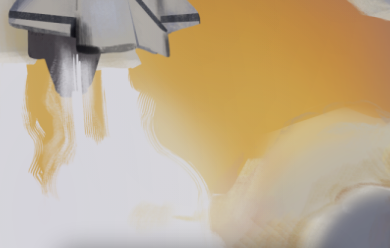
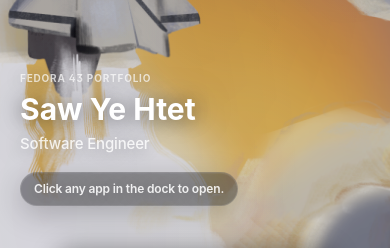
Before and after one commit to sawyairhtet/portfolio, a React (Vite) app: page / in a window 390 px wide. Shown: the part 520-768 px from the top of the page. Built offline with nearby package versions, Linux system fonts and the light colour scheme; no server answers.

Commit message:
feat: enhance desktop welcome section with responsive styles and update role description to Software Engineer

```diff
--- a/css/components/layout.css
+++ b/css/components/layout.css
@@ -35,6 +35,65 @@ body .wallpaper.custom-wallpaper {
     background: var(--custom-wallpaper-bg);
 }
 
+.desktop-welcome {
+    position: absolute;
+    left: clamp(24px, 6vw, 84px);
+    bottom: clamp(116px, 17vh, 176px);
+    z-index: 9;
+    max-width: min(460px, calc(100vw - 48px));
+    color: var(--text-on-accent);
+    pointer-events: none;
+    text-shadow:
+        0 2px 20px rgba(0, 0, 0, 0.55),
+        0 0 42px rgba(0, 0, 0, 0.35);
+    animation: fadeInUp 0.45s var(--ease-out-expo) both;
+}
+
+.desktop-welcome-kicker {
+    display: block;
+    margin-bottom: 8px;
+    color: rgba(255, 255, 255, 0.72);
+    font-size: 12px;
+    font-weight: 700;
+    letter-spacing: 0.08em;
+    text-transform: uppercase;
+}
+
+.desktop-welcome h2 {
+    margin: 0;
+    color: inherit;
+    font-size: clamp(30px, 3.6vw, 46px);
+    font-weight: 750;
+    line-height: 0.95;
+    letter-spacing: 0;
+}
+
+.desktop-welcome p {
+    margin: 10px 0 0;
+    color: rgba(255, 255, 255, 0.82);
+    font-size: clamp(16px, 1.6vw, 21px);
+    font-weight: 500;
+    line-height: 1.35;
+}
+
+.desktop-welcome-hint {
+    display: inline-flex;
+    margin-top: 18px;
+    padding: 8px 13px;
+    border: 1px solid rgba(255, 255, 255, 0.14);
+    border-radius: 999px;
+    background: rgba(10, 10, 15, 0.38);
+    backdrop-filter: blur(14px) saturate(150%);
+    -webkit-backdrop-filter: blur(14px) saturate(150%);
+    color: rgba(255, 255, 255, 0.88);
+    font-size: 13px;
+    font-weight: 600;
+    line-height: 1.3;
+    box-shadow:
+        0 8px 30px rgba(0, 0, 0, 0.22),
+        inset 0 1px 0 rgba(255, 255, 255, 0.06);
+}
+
 /* Ambient glow overlay */
 .wallpaper::before {
     content: '';
@@ -69,3 +128,31 @@ body .wallpaper.custom-wallpaper {
 body.show-dock .main-content {
     padding-left: 0;
 }
+
+@media (max-width: 767px) {
+    .desktop-welcome {
+        left: 20px;
+        right: 20px;
+        bottom: calc(118px + env(safe-area-inset-bottom, 0px));
+        max-width: none;
+    }
+
+    .desktop-welcome-kicker {
+        font-size: 10px;
+    }
+
+    .desktop-welcome h2 {
+        font-size: 30px;
+        line-height: 1;
+    }
+
+    .desktop-welcome p {
+        max-width: 280px;
+        font-size: 15px;
+    }
+
+    .desktop-welcome-hint {
+        max-width: 100%;
+        font-size: 12px;
+    }
+}
--- a/src/components/apps/AboutApp.tsx
+++ b/src/components/apps/AboutApp.tsx
@@ -29,7 +29,7 @@ export function AboutApp() {
                     </picture>
                 </div>
                 <h2>Saw Ye Htet</h2>
-                <p className="about-tagline">Java-Focused Software Developer</p>
+                <p className="about-tagline">Software Engineer</p>
                 <div className="about-hero-actions">
                     <button
                         className="about-cta-btn about-cta-primary"
@@ -41,7 +41,7 @@ export function AboutApp() {
             </div>
             <div className="recruiter-summary" aria-label="Recruiter summary">
                 {[
-                    ['Role', 'Java-focused software developer'],
+                    ['Role', 'Software Engineer'],
                     ['Education', 'Singapore Polytechnic graduate'],
                     ['Location', 'Singapore'],
                     ['Availability', PROFILE.availability],
--- a/src/components/shell/DesktopShell.tsx
+++ b/src/components/shell/DesktopShell.tsx
@@ -23,7 +23,7 @@ import { ContextMenu } from '../ui/ContextMenu';
 import { PROFILE } from '../../config/profile';
 
 export function DesktopShell() {
-    const { openWindow } = useWindowManager();
+    const { openWindow, windows } = useWindowManager();
     const { playStartupDrum } = useSound();
     const { preferences } = usePreferences();
 
@@ -31,6 +31,9 @@ export function DesktopShell() {
     const [activitiesOpen, setActivitiesOpen] = useState(false);
     const [quickSettingsOpen, setQuickSettingsOpen] = useState(false);
     const [notifCenterOpen, setNotifCenterOpen] = useState(false);
+    const hasVisibleWindows = Array.from(windows.values()).some(
+        win => win.isOpen && !win.isMinimized
+    );
 
     // Track load time for uptime command
     useEffect(() => {
@@ -156,9 +159,19 @@ export function DesktopShell() {
             {/* Main Content */}
             <main id="main-content" className="main-content" role="main">
                 <h1 className="sr-only">
-                    Saw Ye Htet — Java-Focused Software Developer | Fedora 43 Desktop Portfolio
+                    Saw Ye Htet — Software Engineer | Fedora 43 Desktop Portfolio
                 </h1>
                 <Wallpaper />
+                {booted && !hasVisibleWindows && !activitiesOpen && (
+                    <section className="desktop-welcome" aria-label="Portfolio welcome">
+                        <span className="desktop-welcome-kicker">Fedora 43 Portfolio</span>
+                        <h2>{PROFILE.name}</h2>
+                        <p>Software Engineer</p>
+                        <span className="desktop-welcome-hint">
+                            Click any app in the dock to open.
+                        </span>
+                    </section>
+                )}
             </main>
 
             <div
--- a/src/context/WindowManagerContext.tsx
+++ b/src/context/WindowManagerContext.tsx
@@ -65,134 +65,127 @@ function createWindowInfo(appId: AppId, zIndex: number): WindowInfo {
 }
 
 export function WindowManagerProvider({ children }: { children: ReactNode }) {
-    const [windows, setWindows] = useState<Map<AppId, WindowInfo>>(new Map());
-    const [currentZIndex, setCurrentZIndex] = useState(100);
+    const [managerState, setManagerState] = useState({
+        windows: new Map<AppId, WindowInfo>(),
+        currentZIndex: 100,
+    });
     const [focusedApp, setFocusedApp] = useState<AppId | null>(null);
+    const { windows } = managerState;
 
-    const openWindow = useCallback(
-        (appId: AppId) => {
-            setWindows(prev => {
-                const next = new Map(prev);
+    const openWindow = useCallback((appId: AppId) => {
+        setManagerState(prev => {
+            const nextZ = prev.currentZIndex + 1;
+            const next = new Map(prev.windows);
             const existing = next.get(appId);
+
             if (existing) {
-                    // Already open — bring to front and unminimize
-                    const newZ = currentZIndex + 1;
+                // Already open: bring to front and unminimize.
                 next.set(appId, {
                     ...existing,
                     isOpen: true,
                     isMinimized: false,
-                        zIndex: newZ,
+                    zIndex: nextZ,
                 });
-                    setCurrentZIndex(newZ);
             } else {
-                    const newZ = currentZIndex + 1;
-                    next.set(appId, createWindowInfo(appId, newZ));
-                    setCurrentZIndex(newZ);
+                next.set(appId, createWindowInfo(appId, nextZ));
             }
-                return next;
+
+            return { windows: next, currentZIndex: nextZ };
         });
         setFocusedApp(appId);
-        },
-        [currentZIndex]
-    );
+    }, []);
 
     const closeWindow = useCallback((appId: AppId) => {
-        setWindows(prev => {
-            const next = new Map(prev);
+        setManagerState(prev => {
+            const next = new Map(prev.windows);
             next.delete(appId);
-            return next;
+            return { ...prev, windows: next };
         });
         setFocusedApp(prev => (prev === appId ? null : prev));
     }, []);
 
     const minimizeWindow = useCallback((appId: AppId) => {
-        setWindows(prev => {
-            const next = new Map(prev);
+        setManagerState(prev => {
+            const next = new Map(prev.windows);
             const win = next.get(appId);
             if (win) {
                 next.set(appId, { ...win, isMinimized: true });
             }
-            return next;
+            return { ...prev, windows: next };
         });
         setFocusedApp(prev => (prev === appId ? null : prev));
     }, []);
 
-    const toggleMaximize = useCallback(
-        (appId: AppId) => {
-            setWindows(prev => {
-                const next = new Map(prev);
+    const toggleMaximize = useCallback((appId: AppId) => {
+        setManagerState(prev => {
+            const next = new Map(prev.windows);
             const win = next.get(appId);
-                if (win) {
+            if (!win) {
+                return prev;
+            }
+
             const isMaximizing = !win.isMaximized;
-                    const newZ = isMaximizing
-                        ? Math.max(currentZIndex + 1, MAXIMIZED_Z_FLOOR)
-                        : win.zIndex;
+            const nextZ = isMaximizing
+                ? Math.max(prev.currentZIndex + 1, MAXIMIZED_Z_FLOOR)
+                : prev.currentZIndex;
 
             next.set(appId, {
                 ...win,
                 isMaximized: isMaximizing,
                 snapState: 'none',
-                        zIndex: newZ,
+                zIndex: isMaximizing ? nextZ : win.zIndex,
             });
 
-                    if (isMaximizing) {
-                        setCurrentZIndex(newZ);
-                    }
-                }
-                return next;
+            return { windows: next, currentZIndex: nextZ };
         });
         setFocusedApp(appId);
-        },
-        [currentZIndex]
-    );
+    }, []);
 
-    const bringToFront = useCallback(
-        (appId: AppId) => {
-            setWindows(prev => {
-                const next = new Map(prev);
+    const bringToFront = useCallback((appId: AppId) => {
+        setManagerState(prev => {
+            const next = new Map(prev.windows);
             const win = next.get(appId);
-                if (win) {
-                    const newZ = currentZIndex + 1;
-                    next.set(appId, { ...win, zIndex: newZ, isMinimized: false });
-                    setCurrentZIndex(newZ);
+            if (!win) {
+                return prev;
             }
-                return next;
+
+            const nextZ = prev.currentZIndex + 1;
+            next.set(appId, { ...win, zIndex: nextZ, isMinimized: false });
+            return { windows: next, currentZIndex: nextZ };
         });
         setFocusedApp(appId);
-        },
-        [currentZIndex]
-    );
+    }, []);
 
     const updateWindowPosition = useCallback((appId: AppId, top: string, left: string) => {
-        setWindows(prev => {
-            const next = new Map(prev);
+        setManagerState(prev => {
+            const next = new Map(prev.windows);
             const win = next.get(appId);
             if (win) {
                 next.set(appId, { ...win, position: { top, left } });
             }
-            return next;
+            return { ...prev, windows: next };
         });
     }, []);
 
     const updateWindowSize = useCallback((appId: AppId, width: string, height: string) => {
-        setWindows(prev => {
-            const next = new Map(prev);
+        setManagerState(prev => {
+            const next = new Map(prev.windows);
             const win = next.get(appId);
             if (win) {
                 next.set(appId, { ...win, size: { width, height } });
             }
-            return next;
+            return { ...prev, windows: next };
         });
     }, []);
 
     const setSnapState = useCallback((appId: AppId, snap: 'none' | 'left' | 'right') => {
-        setWindows(prev => {
-            const next = new Map(prev);
+        setManagerState(prev => {
+            const next = new Map(prev.windows);
             const win = next.get(appId);
             if (win) {
                 next.set(appId, { ...win, snapState: snap, isMaximized: false });
             }
-            return next;
+            return { ...prev, windows: next };
         });
     }, []);
 
```
Also changed, not shown: 1 other file (tests, documents, lock files or other folders). Lines whose indentation alone changed are shown as unchanged.
